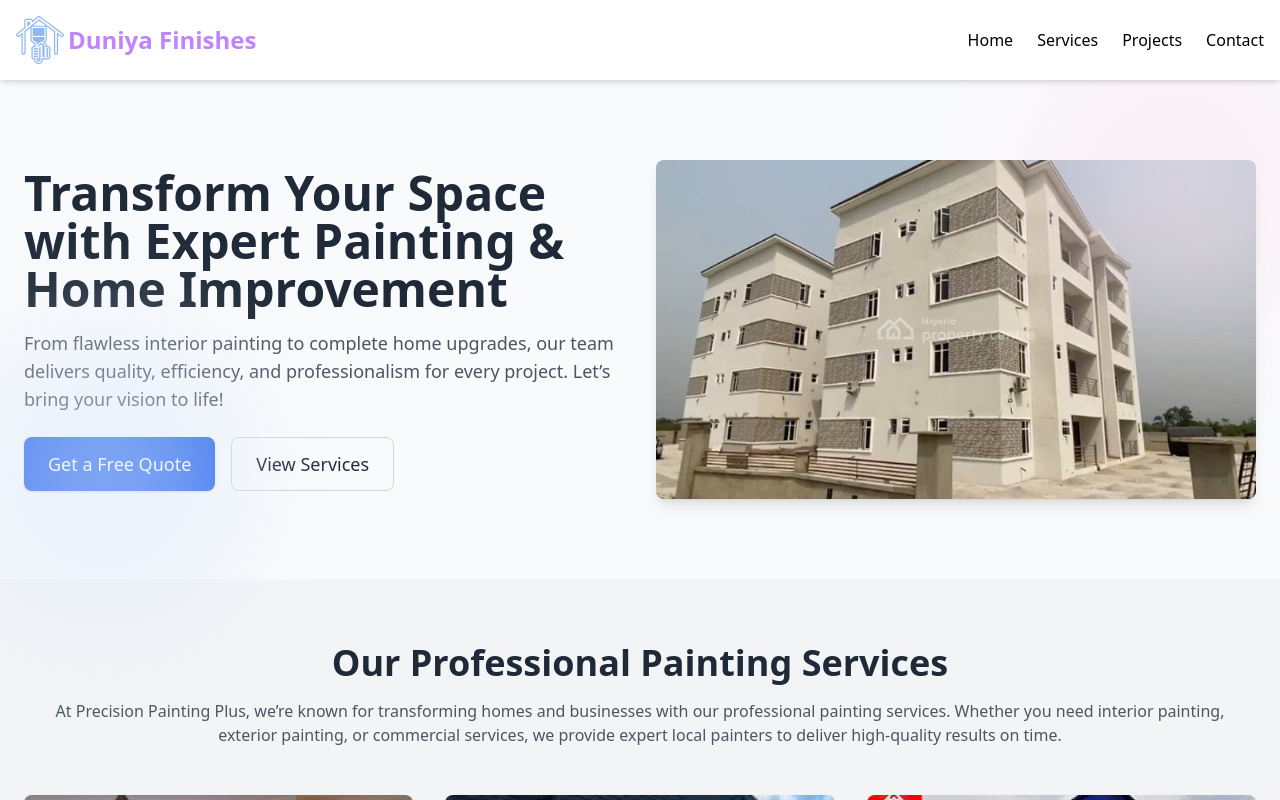
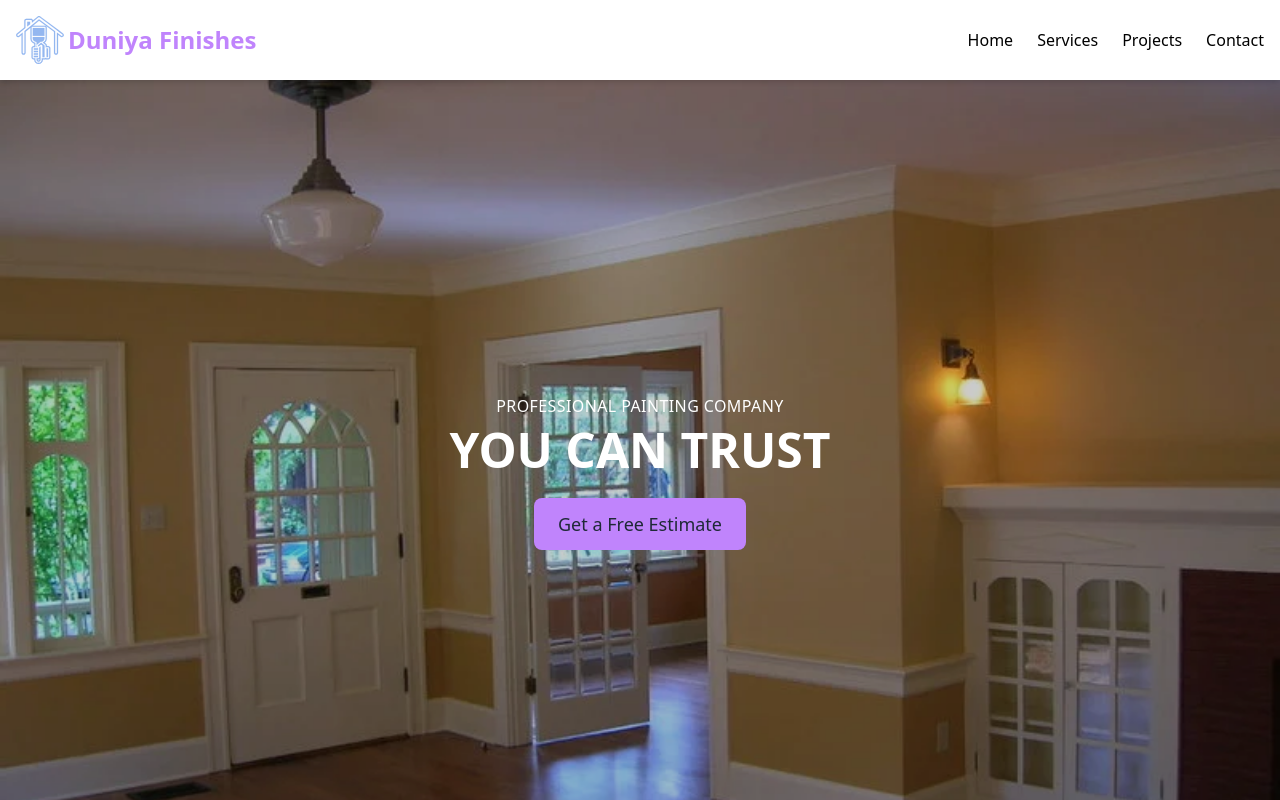
Before and after one commit to Mogle7Arkad/duniyaPaint, a React (Vite) app: page / in a window 1280 px wide. Shown: the top 800 px of the page. Built offline with nearby package versions, Linux system fonts and the light colour scheme.

Commit message:
change the hero section appearance

```diff
--- a/src/components/HeroSection.jsx
+++ b/src/components/HeroSection.jsx
@@ -1,37 +1,24 @@
+
 export default function HeroSection() {
   return (
-    <section className="relative bg-gray-50">
-      <div className="max-w-7xl mx-auto px-6 py-12 md:py-20 grid lg:grid-cols-2 gap-8 items-center">
-        <div>
-          <h1 className="text-4xl md:text-5xl font-bold text-gray-800 leading-tight">
-            Transform Your Space with Expert Painting & Home Improvement
-          </h1>
-          <p className="mt-4 text-gray-600 text-lg">
-            From flawless interior painting to complete home upgrades, our team
-            delivers quality, efficiency, and professionalism for every
-            project. Let’s bring your vision to life!
-          </p>
-          <div className="mt-6 flex gap-4">
-          <button className="bg-blue-600 hover:bg-blue-700 text-white px-6 py-3 text-lg rounded-lg shadow transition-transform transform hover:scale-105">
-              Get a Free Quote
-            </button>
-            <button className="border border-gray-300 text-gray-800 hover:bg-gray-100 px-6 py-3 text-lg rounded-lg transition-transform transform hover:scale-105">
-              View Services
-            </button>
-          </div>
-        </div>
-
-        <div className="transition-transform transform hover:scale-105">
-          <img
-            src="../assets/house.jpg"
-            alt="Painting Service"
-            className="w-full h-auto rounded-lg shadow-lg"
-          />
+<div
+      className="relative bg-cover bg-center h-[60vh] lg:h-screen flex items-center justify-center px-4 sm:px-8"
+      style={{ backgroundImage: "url(/assets/services/interiorService.webp)" }}
+    >
+      <div className="absolute inset-0 bg-black bg-opacity-20"></div>
+      <div className="relative z-10 text-center max-w-2xl">
+        <h2 className="text-white text-sm sm:text-base tracking-wide">
+          PROFESSIONAL PAINTING COMPANY
+        </h2>
+        <h1 className="text-white text-4xl sm:text-5xl font-bold mt-2">
+          YOU CAN TRUST
+        </h1>
+        <div className="mt-6">
+        <button className="border bg-purple-400 border-none text-gray-800 hover:bg-gray-100 px-6 py-3 mb-4 text-lg rounded-lg transition-transform transform hover:scale-105">
+        Get a Free Estimate
+          </button>
         </div>
       </div>
-
-      <div className="absolute -bottom-10 -left-10 w-72 h-72 bg-blue-100 rounded-full blur-3xl opacity-50"></div>
-      <div className="absolute -top-10 -right-10 w-72 h-72 bg-pink-100 rounded-full blur-3xl opacity-50"></div>
-    </section>
+    </div>
   );
 }
```
